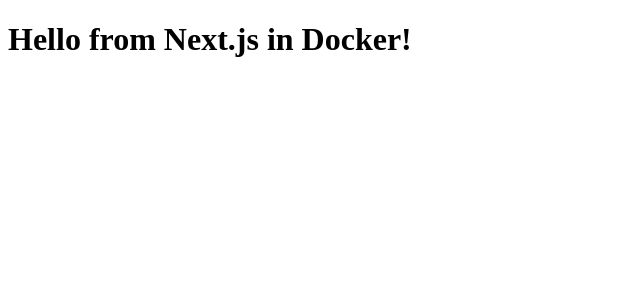
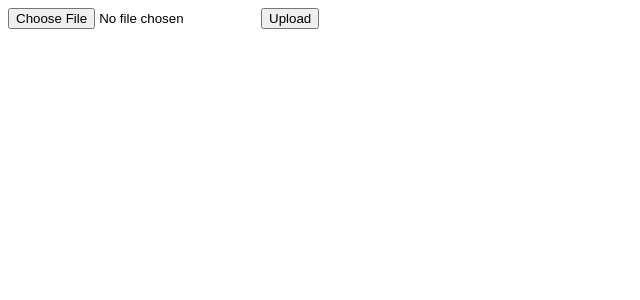
Before and after one commit to Tyler-Rafferty2/PhotoCapsule, a Next.js app in the folder Frontend/: page / in a window 1280 px wide. Shown: the top 300 px of the page, without its empty margins (0-640 px from the left). Built offline with nearby package versions, Linux system fonts and the light colour scheme.

Commit message:
Connecting frontend and backend

```diff
--- a/Frontend/src/app/layout.js
+++ b/Frontend/src/app/layout.js
@@ -1,18 +1,13 @@
-
-
+// src/app/layout.js
 export const metadata = {
-  title: "Create Next App",
-  description: "Generated by create next app",
+  title: 'PhotoVault',
+  description: 'Image sharing app',
 };
 
 export default function RootLayout({ children }) {
   return (
     <html lang="en">
-      <body
-        className={` antialiased`}
-      >
-        {children}
-      </body>
+      <body>{children}</body>
     </html>
   );
 }
--- a/Frontend/src/app/page.js
+++ b/Frontend/src/app/page.js
@@ -1,3 +1,85 @@
-export default function Home() {
-  return <h1>Hello from Next.js in Docker!</h1>
+'use client';
+
+import { useState } from 'react';
+
+export default function UploadPage() {
+  const [file, setFile] = useState(null);
+  const [preview, setPreview] = useState(null);
+  const [status, setStatus] = useState('idle'); // idle | uploading | success | error
+
+  const handleFileChange = (e) => {
+    const selected = e.target.files?.[0];
+    if (selected) {
+      setFile(selected);
+      setPreview(URL.createObjectURL(selected));
+      setStatus('idle');
+    }
+  };
+
+  const handleUpload = async () => {
+    if (!file) {
+      alert("Please select a file first.");
+      return;
+    }
+
+    setStatus('uploading');
+
+    const formData = new FormData();
+    formData.append('image', file);
+
+    try {
+      const res = await fetch('http://localhost:8080/upload', { // <-- change if needed
+        method: 'POST',
+        body: formData,
+      });
+
+      if (!res.ok) throw new Error('Upload failed');
+
+      const data = await res.json();
+      setStatus('success');
+      alert(`Upload successful: ${data.filename || data.message}`);
+    } catch (err) {
+      console.error(err);
+      setStatus('error');
+      alert('Upload failed. Check console for details.');
+    }
+  };
+
+  return (
+    <div className="p-8 max-w-md mx-auto space-y-4">
+      <input
+        type="file"
+        accept="image/*"
+        onChange={handleFileChange}
+        className="block w-full text-sm text-gray-500"
+      />
+
+      {preview && (
+        <img
+          src={preview}
+          alt="Image preview"
+          className="w-full h-auto rounded border"
+        />
+      )}
+
+      <button
+        onClick={handleUpload}
+        disabled={status === 'uploading'}
+        className={`w-full px-4 py-2 rounded text-white ${
+          status === 'uploading'
+            ? 'bg-gray-500 cursor-not-allowed'
+            : 'bg-blue-600 hover:bg-blue-700'
+        }`}
+      >
+        {status === 'uploading' ? 'Uploading...' : 'Upload'}
+      </button>
+
+      {status === 'success' && (
+        <p className="text-green-600 text-sm text-center">✅ Upload successful</p>
+      )}
+      {status === 'error' && (
+        <p className="text-red-600 text-sm text-center">❌ Upload failed</p>
+      )}
+    </div>
+  );
 }
```
Also changed, not shown: 3 other files (tests, documents, lock files or other folders).
